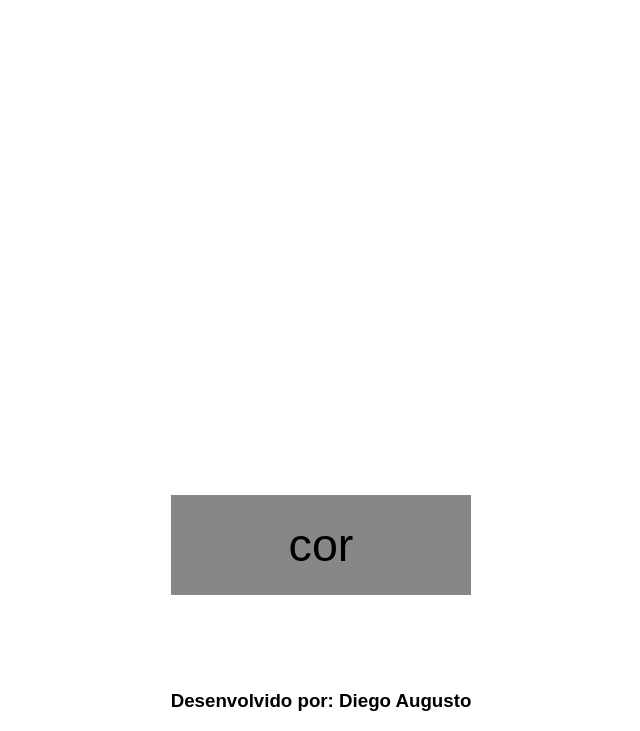
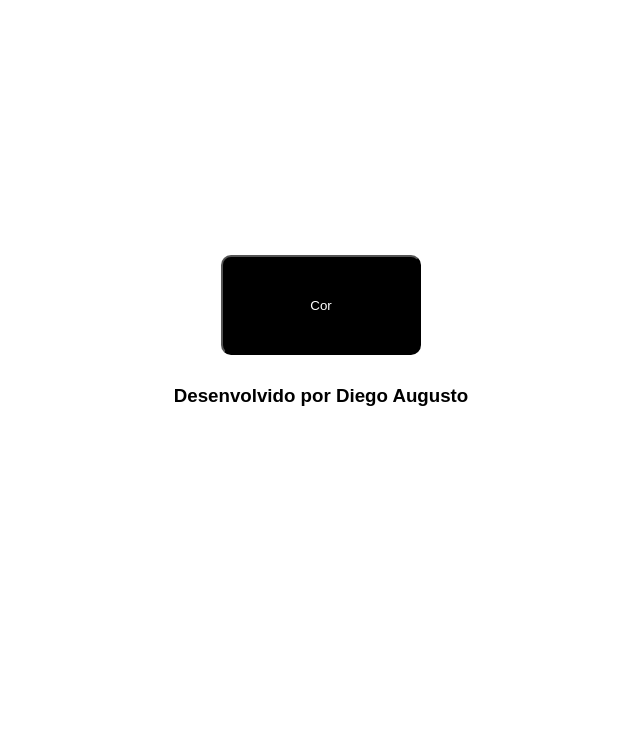
Before and after one commit to DiegoAugustoDev/randomColor, a plain HTML site: page index.html in a window 1280 px wide. Shown: the part 69-800 px from the top of the page, without its empty margins (319-959 px from the left). Drawn offline with Linux system fonts and the light colour scheme.

Commit message:
Atualização do software

```diff
--- a/CSS/style.css
+++ b/CSS/style.css
@@ -5,14 +5,21 @@
 
 body{
     font-family: sans-serif;
+    height: 100vh;
+    display: flex;
+    flex-direction: column;
+    justify-content: center;
 }
 
-.title{
+#credits{
     text-align: center;
+    margin-top: 30px;
 }
 
-.tilte, h1{
-    padding-top: 17px;
+a{
+    text-decoration: none;
+    color: black;
+    font-weight: bold;
 }
 
 #cabecalho{
@@ -21,31 +28,32 @@ body{
     background-color: white;
 }
 
-#botao{
-    width: 300px;
+#btn{
+    width: 200px;
     height: 100px;
-    display: block;
-    margin: auto;
-    margin-top: 500px;
-    margin-bottom: 15px;
-    border: none;
-    background-color: rgb(135, 135, 135);
-    font-size: 35pt;
+    background-color: black;
+    border-radius: 10px;
+    cursor: pointer;
+    color: white;
 }
 
-#botao:hover{
-    cursor: pointer;
+#btn:active{
+    transform: scale(0.95);
 }
 
 #container{
-    width: 300px;
-    height: 80px;
-    margin: auto;
-    background-color: white;
-    text-align: center;
-    border-radius: 10px;
+    display: flex;
+    flex-direction: column;
+    align-items: center;
 }
 
-#rgb{
-    padding-top: 25px;
+#colorArea{
+    width: 250px;
+    height: 35px;
+    background-color: white;
+    border-radius: 10px;
+    padding: 15px;
+    justify-content: center;
+    display: none;
+    margin-top: 10px;
 }
--- a/index.html
+++ b/index.html
@@ -8,17 +8,19 @@
     <link rel="stylesheet" href="CSS/style.css">
 </head>
 <body id="bgColor">
-    <header id="cabecalho">
-        <h1 class="title">
-            Color Changer
-        </h1>
-    </header>
 
-    <input id="botao" type="button" value="cor" onclick="colorChange(this)">
-    <div id="container">
-        <h2 id="rgb"></h2>
-    </div>
-    <h3 class="title">Desenvolvido por: Diego Augusto</h3>
-    <script src="script.js"></script>
+        <div id="container">
+            <div id="buttonArea">
+            <button id="btn" onclick="colorChange()">Cor</button>
+        </div>
+        <div id="colorArea">
+            <h2 id="rgb"></h2>
+        </div>
+        </div>
+
+        <h3 id="credits">Desenvolvido por
+            <a href="https://github.com/DiegoAugustoDev">Diego Augusto</a>
+        </h3>
+        <script src="script.js"></script>
 </body>
 </html>
--- a/script.js
+++ b/script.js
@@ -1,12 +1,13 @@
+const colorArea = document.getElementById("colorArea")
+const rgb = document.getElementById("rgb")
 
+function colorChange(){
+    colorArea.style.display = "flex"
+    let red = Math.floor(Math.random()*255)
+    let green = Math.floor(Math.random()*255)
+    let blue = Math.floor(Math.random()*255)
 
-function colorChange(i){
-    let red = Math.floor(Math.random()*255)
-let green = Math.floor(Math.random()*255)
-let blue = Math.floor(Math.random()*255)
+    rgb.innerHTML = `RGB(${red}, ${green}, ${blue})`
 
-const rgb = document.getElementById("rgb")
-rgb.innerText = `rgb(${red}, ${green}, ${blue})`
-
-document.body.style.backgroundColor = `rgb(${red}, ${green}, ${blue})`
+    document.body.style.backgroundColor = `RGB(${red}, ${green}, ${blue})`
 }
```
